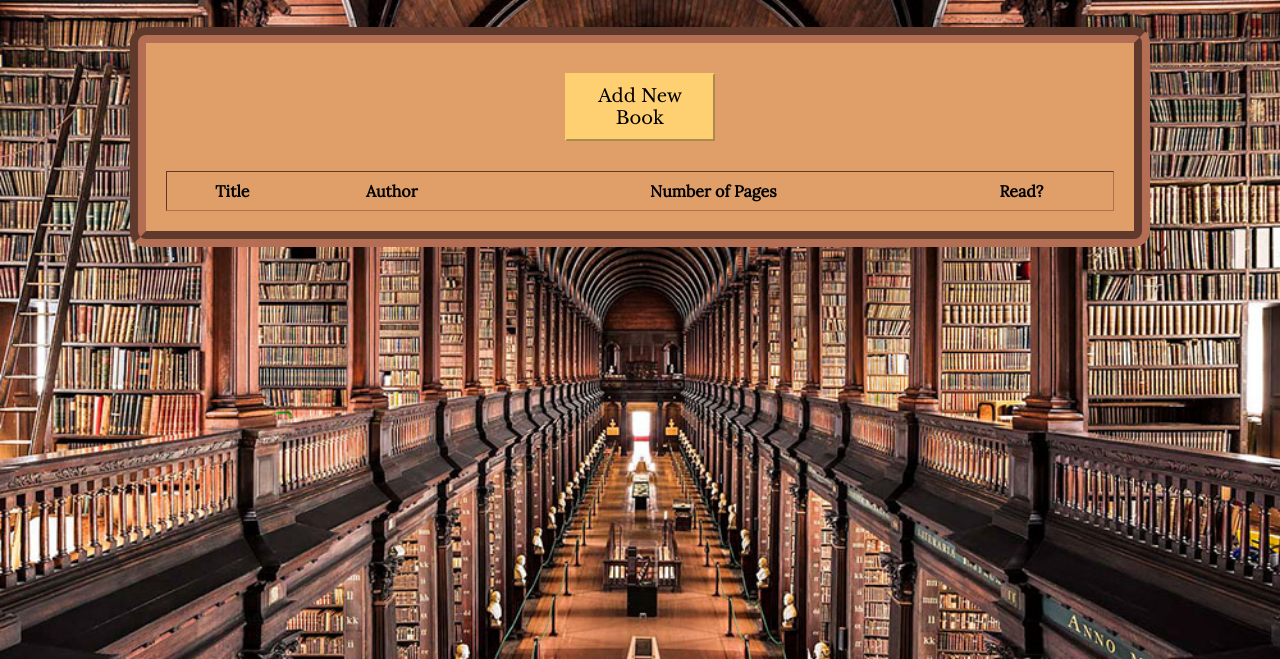
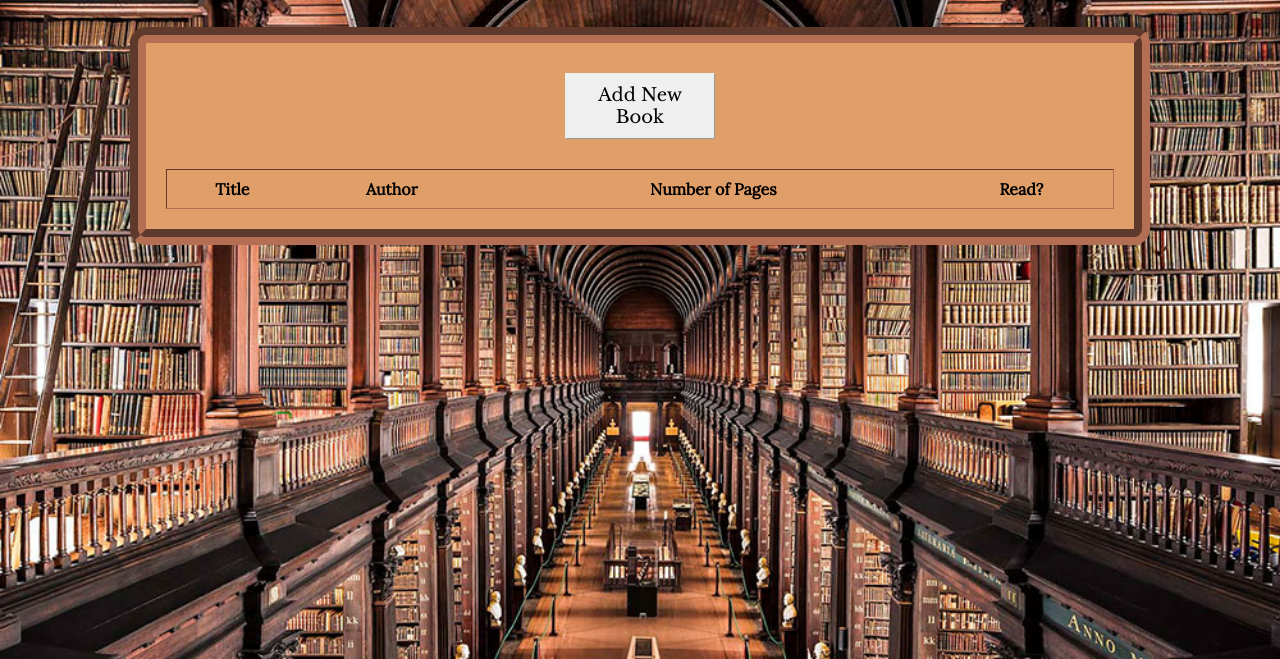
Before and after one commit to ianistheguy/bookshelf-app, a plain HTML site: page index.html in a window 1280 px wide. Shown: the part 141-800 px from the top of the page. Drawn offline with nearby package versions, Linux system fonts and the light colour scheme.

Commit message:
Changed #newbook button style

```diff
--- a/style.css
+++ b/style.css
@@ -43,8 +43,7 @@ body {
 }
 
 #new-book {
-    background-color: #ffd071;
-    border-color: #ffd071;
+    border: 1px outset;
     font-family: 'Libre Baskerville', serif;
     font-size: 18px;
 }
```
